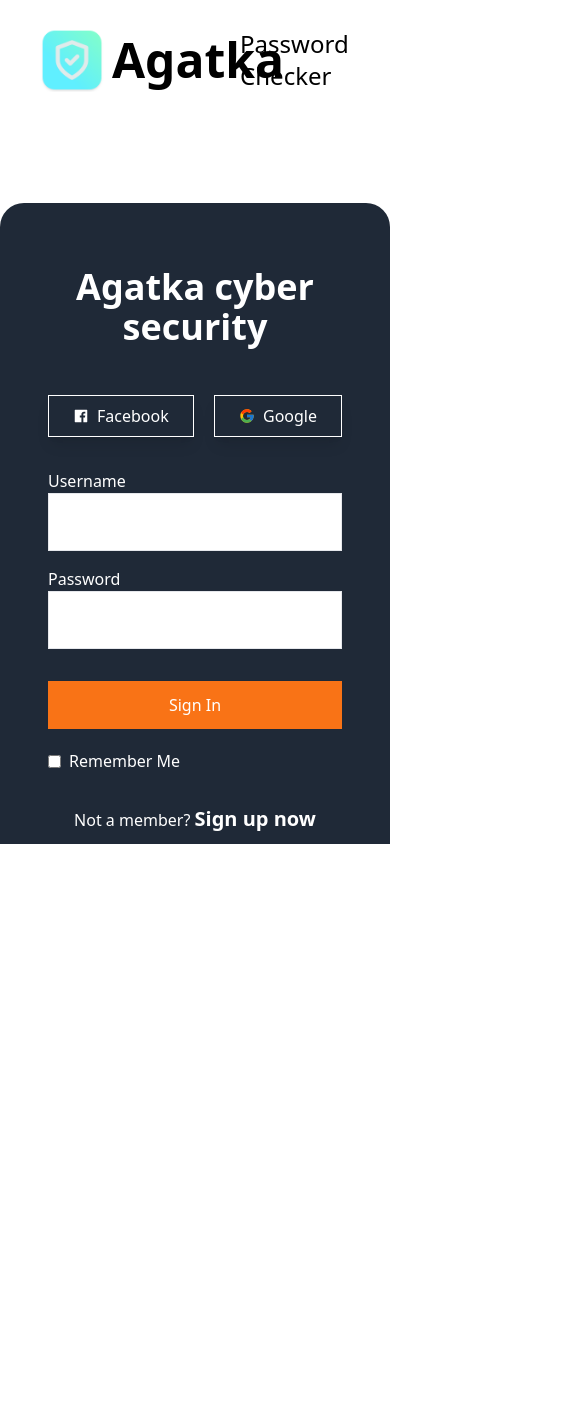
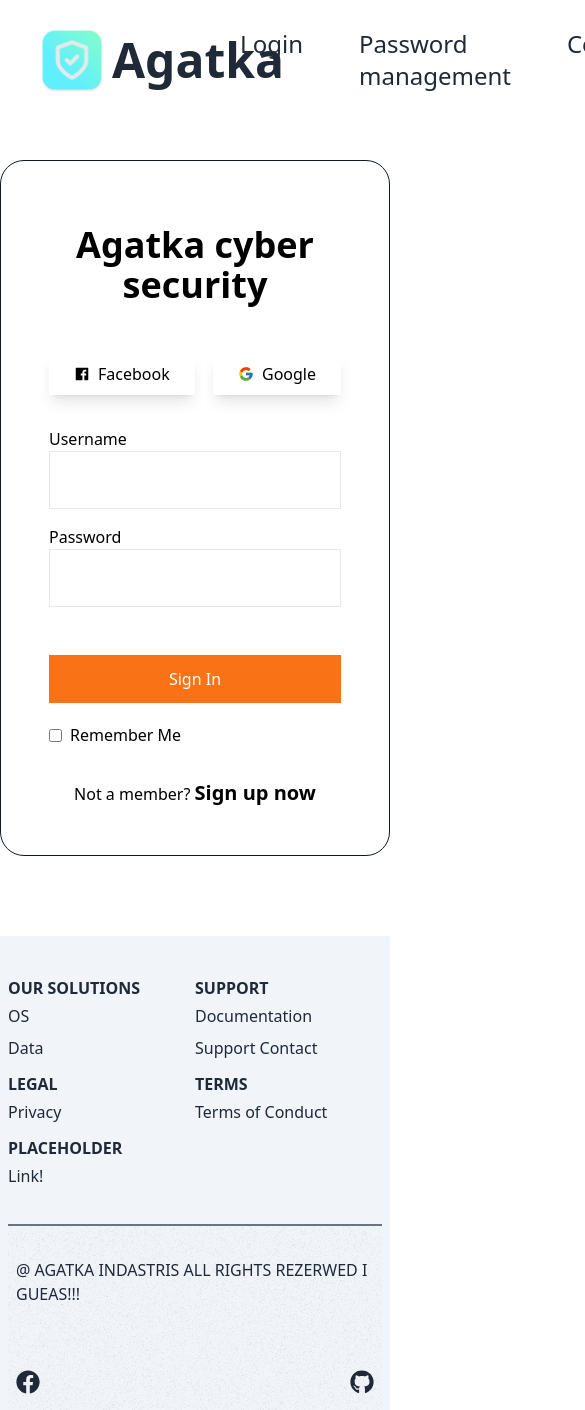
Before and after one commit to kibolApp/password-management-App, a React (Create React App) app in the folder client/: page /Auth in a window 390 px wide. Shown: the top 1410 px of the page, 585 px wide, since content can reach past the window. Before the commit the page ends 844 px from the top, so only its background shows below. Built offline with nearby package versions, Linux system fonts and the light colour scheme.

Commit message:
Some styling changes, daisyUI
Added daisyUI, fixed DarkMode in Auth

```diff
--- a/client/package.json
+++ b/client/package.json
@@ -44,6 +44,7 @@
     ]
   },
   "devDependencies": {
+    "daisyui": "^4.10.2",
     "tailwindcss": "^3.4.1"
   }
 }
--- a/client/src/App.js
+++ b/client/src/App.js
@@ -12,26 +12,26 @@ function App() {
 
   return (
     <div className="h-screen flex justify-center items-center bg-white dark:bg-custom-black">
-      <div className="col-md-6 text-center ">
+      <div className="col-md-6 text-center mt-10">
         <h3 className="my-5 text-5xl">
           <span className="bg-gradient-to-r from-pink-500 to-blue-500 bg-clip-text text-transparent">Agatka Cybersekiurity</span>
         </h3>
         <div>
           <h1 className='text-center text-black dark:text-white my-2 mt-4 text-2xl'>check the strength of your password!</h1>
         </div>
-        <div className="form-group relative mb-1">
+        <div className="form-group relative">
           <input
             type={hidePassword ? "password" : "text"}
-            className="form-control shadow-none my-4 px-4 py-3 rounded-lg border text-black border-gray-300 relative"
+            className="form-control shadow-none my-4 px-4 py-3 rounded-lg border text-black border-gray-300 relative left-28"
             placeholder="Password"
             value={password}
             onChange={e => setPassword(e.target.value)}
           />
           <button
-            className="absolute inset-y-0 right-36 transform translate-x-1/2 flex items-center justify-center px-2"
+            className="absolute inset-y-0 right-40 transform translate-x-1/2 flex items-center justify-center px-2"
             onClick={togglePasswordVisibility}
           >
-            {hidePassword ? <EyeOffIcon className="h-6 w-6 text-gray-800" /> : <EyeIcon className="h-6 w-6 text-gray-800" />}
+            {hidePassword ? <EyeOffIcon className="h-6 w-6 text-gray-400" /> : <EyeIcon className="h-6 w-6 text-gray-800" />}
           </button>
         </div>
         <div className='my-4'>
--- a/client/src/components/Footer.jsx
+++ b/client/src/components/Footer.jsx
@@ -5,7 +5,10 @@ import background from "../../src/background.png";
 
 const Footer = () => {
   return (
-    <div className="w-full bg-slate-100 dark:text-gray-300 dark:bg-gray-900 text-custom-dark py-y px-2">
+    <div
+      id="Contact"
+      className="w-full bg-slate-100 dark:text-gray-300 dark:bg-gray-900 text-custom-dark py-y px-2"
+    >
       <div className="max-w-[1240px] mx-auto grid grid-cols-2 md:grid-cols-5 border-b-2 border-gray-500 py-8">
         <div>
           <h6 className="font-bold uppercase pt-2">Our Solutions</h6>
--- a/client/src/components/PasswordStrengthMeter.js
+++ b/client/src/components/PasswordStrengthMeter.js
@@ -47,7 +47,7 @@ const PasswordStrengthMeter = ({ password }) => {
 
     return (
         <>
-            <div className="progress" style={{ height: '8px' }}>
+            <div className="progress mt-6" style={{ height: '8px' }}>
                 <div className="progress-bar" style={changePasswordColor()}></div>
             </div>
             <p className={`text-3xl text-custom-dark dark:text-white ${funcProgressColor()}`}>{createPassLabel()}</p>
--- a/client/src/components/header.js
+++ b/client/src/components/header.js
@@ -1,9 +1,8 @@
 import React from 'react';
 import { Link } from 'react-router-dom';
 import Switcher from "../Switcher";
-import { PhoneIcon, ArrowSmRightIcon } from '@heroicons/react/outline';
-import { ChipIcon, SupportIcon } from '@heroicons/react/solid'
 import icon from '../img/icon.png';
+import { HashLink } from 'react-router-hash-link';
 
 const Header = () => {
     return (
@@ -14,9 +13,9 @@ const Header = () => {
                     <span className="text-custom-dark dark:text-white font-bold text-5xl">Agatka</span>
                 </Link>
                 <div className="flex space-x-4 text">
-                    <a href="#" className="text-custom-dark dark:text-white text-2xl p-5 transition-all duration-300 ease-in-out hover:scale-110">Password Checker</a>
                     <Link to="/Auth" className="text-custom-dark dark:text-white text-2xl p-5 transition-all duration-300 ease-in-out hover:scale-110">Login</Link>
-                    <a href="#" className="text-custom-dark dark:text-white text-2xl p-5 transition-all duration-300 ease-in-out hover:scale-110">Contact</a>
+                    <Link to="/Main" className="text-custom-dark dark:text-white text-2xl p-5 transition-all duration-300 ease-in-out hover:scale-110">Password management </Link>
+                    <HashLink smooth to="#Contact" className='className="text-custom-dark dark:text-white text-2xl p-5 transition-all duration-300 ease-in-out hover:scale-110"'>Contact</HashLink>
                     <div className="right-0 p-5 transition-all duration-300 ease-in-out hover:scale-110">
                         <Switcher />
                     </div>
--- a/client/src/components/login.js
+++ b/client/src/components/login.js
@@ -4,19 +4,19 @@ import { AiFillFacebook } from 'react-icons/ai'
 
 const Login = ({ toggleForm }) => {
     return (
-        <form className='max-w-[400px] w-full mx-auto bg-gray-800 text-white p-12 rounded-3xl'>
-            <h2 className='text-4xl font-bold text-center py-4'>Agatka cyber security</h2>
+        <form className='max-w-[400px] w-full mx-auto dark:bg-gray-800 bg-none border border-gray-900 p-12 rounded-3xl dark:text-white text-black'>
+            <h2 className='text-4xl font-bold text-center py-4 dark:text-color'>Agatka cyber security</h2>
             <div className='flex justify-between py-8'>
                 <p className='border shadow-lg hover:bg-orange-800 px-6 py-2 border-white relative flex items-center'><AiFillFacebook className='mr-2' />Facebook</p>
                 <p className='border shadow-lg hover:bg-orange-800 px-6 py-2 border-white relative flex items-center'><FcGoogle className='mr-2' />Google</p>
             </div>
-            <div className='flex flex-col mb-4 '>
-                <label className=''>Username</label>
-                <input className='border relative p-3.5 text-black text-lg' type="text" />
+            <div className='flex flex-col mb-4'>
+                <label>Username</label>
+                <input className='border relative p-3.5 dark:text-white text-black bg-white dark:bg-gray-800 text-lg' type="text" />
             </div>
-            <div className='flex flex-col '>
-                <label className=''>Password</label>
-                <input className='border relative  p-3.5 text-black text-lg' type="password" />
+            <div className='flex flex-col mb-4'>
+                <label>Password</label>
+                <input className='border relative p-3.5 text-black dark:text-white bg-white dark:bg-gray-800 text-lg' type="password" />
             </div>
             <button className='w-full py-3 mt-8 bg-orange-500 hover:bg-orange-800 relative mb-3 text-white'>Sign In</button>
             <p className='flex items-center mt-2 '><input className='mr-2 ' type="checkbox" />Remember Me</p>
--- a/client/src/components/register.js
+++ b/client/src/components/register.js
@@ -2,28 +2,27 @@ import React from 'react';
 
 const Register = ({ toggleForm }) => {
     return (
-        <form className='max-w-[400px] w-full mx-auto bg-gray-800 text-white p-8 rounded-3xl'>
+        <form className='max-w-[400px] w-full mx-auto dark:text-white text-black dark:bg-gray-800 bg-none border border-gray-900 p-8 rounded-3xl'>
             <h2 className='text-4xl font-bold text-center py-4'>Agatka cyber security</h2>
             <div className='flex justify-between py-4'>
             </div>
             <div className='flex flex-col mb-4 '>
                 <label>Username</label>
-                <input className='border relative text-black dark:text-black text-lg p-2' type="text" />
+                <input className='border relative dark:text-white text-black bg-white dark:bg-gray-800 text-lg p-2' type="text" />
             </div>
             <div className='flex flex-col mb-4'>
                 <label>Email</label>
-                <input className='border relative text-black dark:text-black text-lg p-2' type="email" />
+                <input className='border relative dark:text-white text-black bg-white dark:bg-gray-800 text-lg p-2' type="email" />
             </div>
             <div className='flex flex-col mb-4'>
                 <label>Password</label>
-                <input className='border relative text-black dark:text-black text-lg p-2' type="password" />
+                <input className='border relative dark:text-white text-black bg-white dark:bg-gray-800 text-lg p-2' type="password" />
             </div>
             <div className='flex flex-col mb-4'>
                 <label>Confirm Password</label>
-                <input className='border relative text-black text-lg p-2' type="password" />
+                <input className='border relative dark:text-white text-black bg-white dark:bg-gray-800 text-lg p-2' type="password" />
             </div>
-            <button className='w-full py-3 mt-8 bg-orange-500 mb-3 hover:bg-orange-800 relative text-white'>Sign Up</button>
-            <p className='flex items-center mt-2'><input className='mr-2' type="checkbox" />Remember Me</p>
+            <button className='w-full py-3 mt-6 bg-orange-500 mb-3 hover:bg-orange-800 relative text-white'>Sign Up</button>
             <p className='text-center mt-8'>Already have an account? <button className="text-custom-brown font-semibold bg-transparent text-xl border-none" onClick={toggleForm}>Sign in here</button></p>
         </form>
     );
--- a/client/src/pages/Auth.js
+++ b/client/src/pages/Auth.js
@@ -12,9 +12,9 @@ export default function Auth() {
     }
 
     return (
-        <div className='relative w-full h-screen overflow-hidden bg-white dark:bg-custom-black'>
+        <div className='relative w-full h-screen bg-white dark:bg-custom-black'>
             <Header />
-            <div className='flex justify-center items-center h-full relative z-10'>
+            <div className='mt-10 mb-20 z-10'>
                 {isLoginVisible ? <Login toggleForm={toggleForm} /> : <Register toggleForm={toggleForm} />}
             </div>
             <Footer />
--- a/client/src/router.js
+++ b/client/src/router.js
@@ -2,6 +2,7 @@ import React from "react";
 import { createBrowserRouter } from "react-router-dom";
 import Home from "./pages/Home";
 import Auth from "./pages/Auth";
+import Main from "./pages/Main";
 
 const router = createBrowserRouter([
 
@@ -13,6 +14,10 @@ const router = createBrowserRouter([
         path: "/Auth",
         element: <Auth />,
     },
+    {
+        path: "/Main",
+        element: <Main />,
+    },
 ]);
 
 export default router;
--- a/client/tailwind.config.js
+++ b/client/tailwind.config.js
@@ -15,5 +15,5 @@ module.exports = {
       },
     },
   },
-  plugins: [],
+  plugins: [require("daisyui")],
 }
```
Also changed, not shown: client/src/pages/Main.js (added, +66 -0 lines), 1 other file (tests, documents, lock files or other folders).
